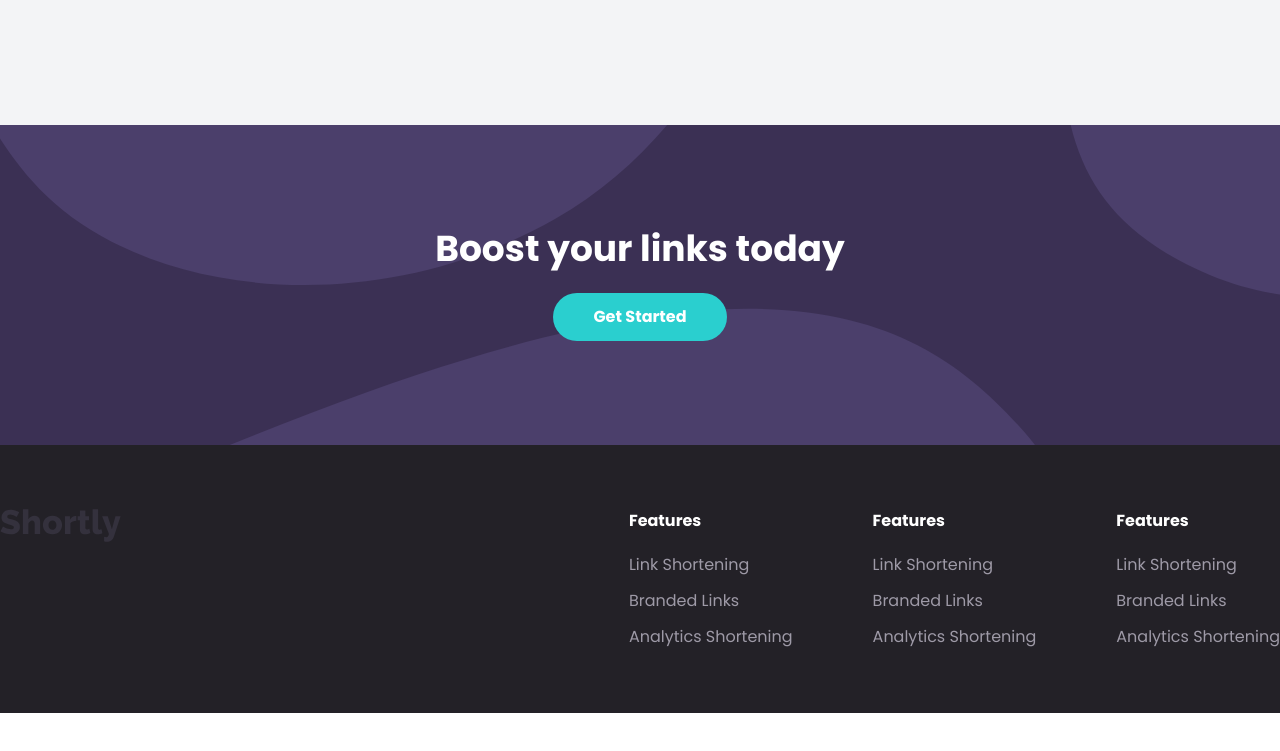
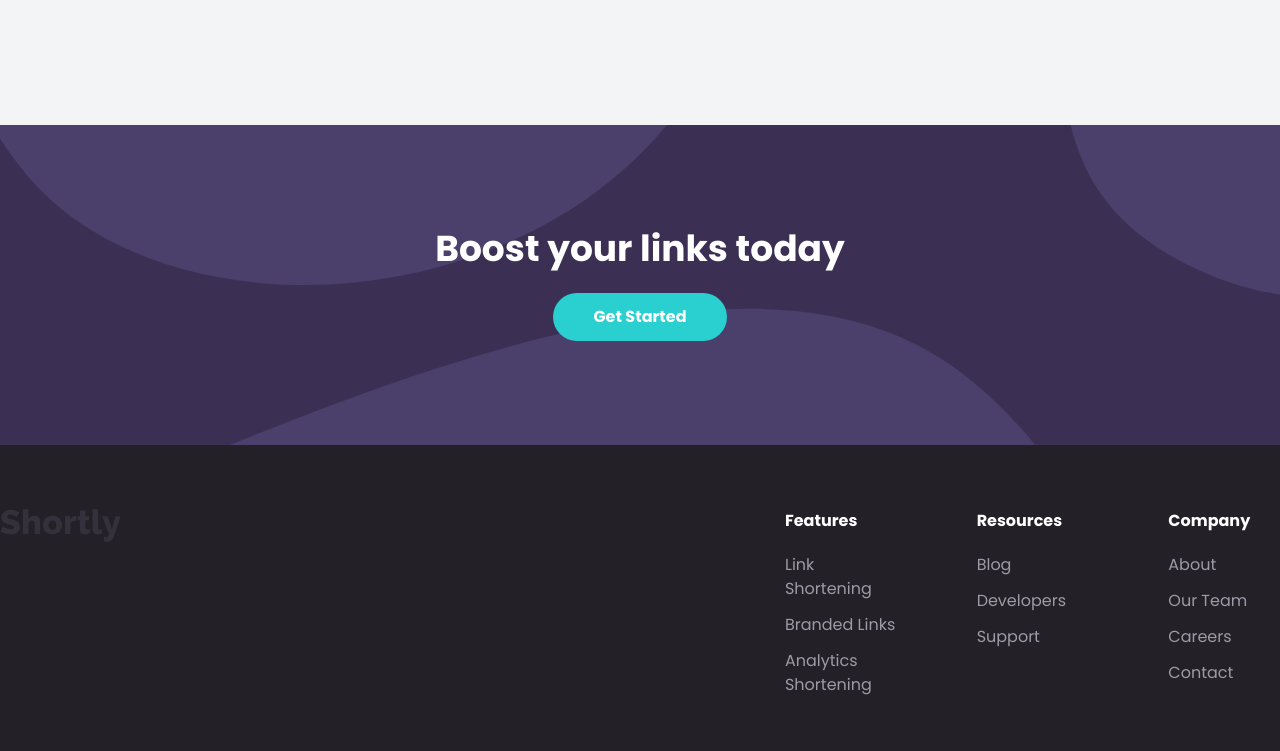
Before and after one commit to zainabturkmen/shortly, a website: page index.html in a window 1280 px wide. Shown: the part 1787-2538 px from the top of the page. Before the commit the page ends 2500 px from the top, so only its background shows below. Drawn offline with Linux system fonts and the light colour scheme.

Commit message:
Adding Update

```diff
--- a/index.html
+++ b/index.html
@@ -281,35 +281,39 @@
           </div>
           <!-- Menu 2 -->
           <div class="flex flex-col items-center w-full md:items-start">
-            <div class="mb-5 font-bold text-white capitalize">Features</div>
+            <div class="mb-5 font-bold text-white capitalize">Resources</div>
             <div class="flex flex-col items-center space-y-3 md:items-start">
               <a href="#" class="capitalize text-grayishViolet hover:text-cyan"
-                >Link Shortening</a
+                >Blog</a
               >
               <a href="#" class="capitalize text-grayishViolet hover:text-cyan"
-                >Branded Links
+                >Developers
               </a>
               <a href="#" class="capitalize text-grayishViolet hover:text-cyan"
-                >Analytics Shortening</a
+                >Support</a
               >
             </div>
           </div>
           <!-- Menu 3 -->
           <div class="flex flex-col items-center w-full md:items-start">
-            <div class="mb-5 font-bold text-white capitalize">Features</div>
+            <div class="mb-5 font-bold text-white capitalize">Company</div>
             <div class="flex flex-col items-center space-y-3 md:items-start">
               <a href="#" class="capitalize text-grayishViolet hover:text-cyan"
-                >Link Shortening</a
+                >About</a
               >
               <a href="#" class="capitalize text-grayishViolet hover:text-cyan"
-                >Branded Links
+                >Our Team
               </a>
               <a href="#" class="capitalize text-grayishViolet hover:text-cyan"
-                >Analytics Shortening</a
-              >
+                >Careers
+              </a>
+              <a href="#" class="capitalize text-grayishViolet hover:text-cyan"
+                >Contact
+              </a>
             </div>
           </div>
         </div>
+
       </div>
     </footer>
   </body>
```
